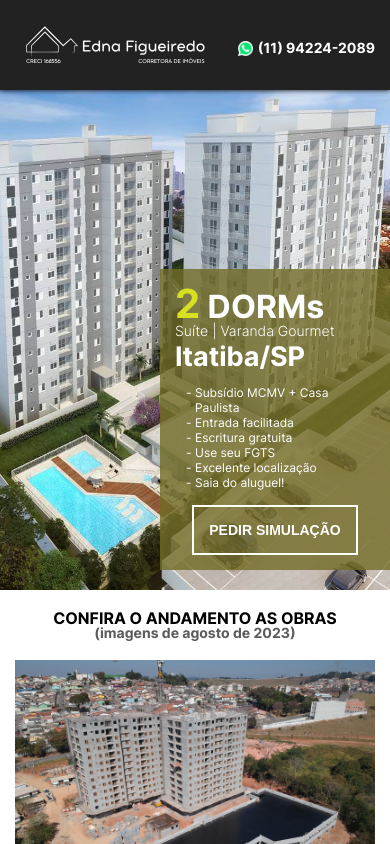
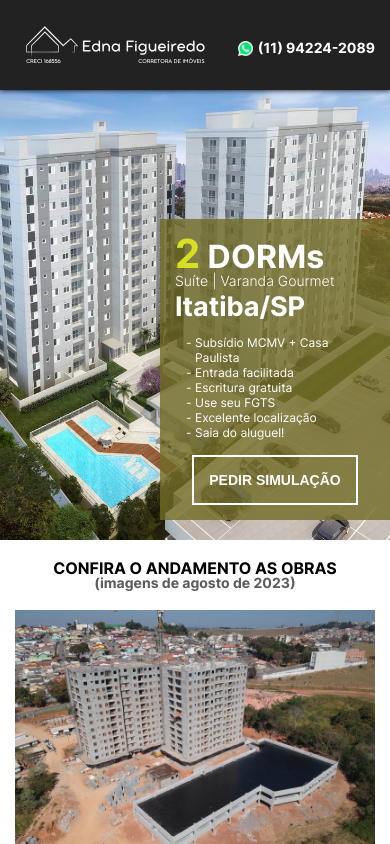
Before and after one commit to sigmaJHS/edna-figueiredo, a React (Create React App) app in the folder client/: page / in a window 390 px wide. Shown: the top 844 px of the page. Built offline with nearby package versions, Linux system fonts and the light colour scheme.

Commit message:
Made the Presentation module responsive for larger devices

```diff
--- a/client/src/components/Presentation.js
+++ b/client/src/components/Presentation.js
@@ -6,13 +6,15 @@ import bg from './../assets/vila-romana.jpg'
 
 export default function Presentation () {
   return (
+    <div id={style['presentation']}>
       <div
-      id={style['presentation']}
+        className={style['bg']}
         style={
           {'backgroundImage': `url(${bg})`}
         }
-    >
+      />
       <div className={style['caption']}>
+        <div className={style['caption-inner']}>
           <h1><span>2</span> DORMs</h1>
           <h3>Suíte | Varanda Gourmet</h3>
           <h2>Itatiba/SP</h2>
@@ -28,15 +30,7 @@ export default function Presentation () {
             <button>Pedir simulação</button>
           </div>
         </div>
-      {/* <div className='container'>
-        <div className={style['caption']}>
-          <h1>Excelente<br />apartamento<br />em Itatiba/SP</h1>
-          <h2>Subsídio Minha Casa Minha Vida<br />+ Casa Paulista</h2>
       </div>
-        <div className={style['form']}>
-          <SimulationForm />
-        </div>
-      </div> */}
     </div>
   )
 }
--- a/client/src/components/Presentation.module.scss
+++ b/client/src/components/Presentation.module.scss
@@ -2,31 +2,53 @@
 
 #presentation {
   position: relative;
-  z-index: 1;
-  height: 400px;
-  background-position: center;
-  background-size: cover;
-  background-repeat: no-repeat;
+  height: 350px;
 
   @include breakpoint-min (xs) {
-    height: 500px;
+    height: 450px;
   }
 
-  // &:after {
-  //   content: '';
-  //   position: absolute;
-  //   display: block;
-  //   top: 0;
-  //   right: 0;
-  //   bottom: 0;
-  //   left: 0;
-  //   background-color: #2D2D2D;
-  //   opacity: .65;
-  //   z-index: -1;
-  // }
+  @include breakpoint-min (md) {
+    height: 650px;
+  }
+
+  @include breakpoint-min (lg) {
+    height: 450px;
+  }
+
+  @include breakpoint-min (xl) {
+    height: 550px;
+  }
+
+  @include breakpoint-min (xxl) {
+    height: 750px;
+  }
+
+  .bg {
+    position: absolute;
+    top: 0;
+    right: 0;
+    bottom: 0;
+    left: 0;
+    z-index: -1;
+    background-position: top center;
+    background-size: cover;
+    background-repeat: no-repeat;
+
+    @include breakpoint-min (lg) {
+      position: relative;
+      display: inline-block;
+      top: auto;
+      right: auto;
+      bottom: auto;
+      left: auto;
+      height: 100%;
+      width: 55%;
+      vertical-align: top;
+    }
+  }
 
   .caption {
-    z-index: 2;
     color: #fff;
     background-color: rgba(#726C27, .8);
     position: absolute;
@@ -35,23 +57,71 @@
     width: 200px;
     padding: 15px;
 
+    @include breakpoint-min (sm) {
+      width: 250px;
+      bottom: 50px;
+    }
+
+    @include breakpoint-min (md) {
+      width: 300px;
+      right: 50px;
+      bottom: 100px;
+      padding: 25px;
+    }
+
+    @include breakpoint-min (lg) {
+      position: relative;
+      bottom: auto;
+      right: auto;
+      width: 45%;
+      height: 100%;
+      padding: 0;
+      display: inline-flex;
+      flex-direction: column;
+      align-items: center;
+      justify-content: center;
+      vertical-align: top;
+      background-color: rgba(#726C27, 1);
+    }
+
     h1 {
       font-size: 32px;
+
+      @include breakpoint-min (lg) {
+        font-size: 40px;
+      }
 
       span {
         font-size: 40px;
         color: #D7DF23;
+
+        @include breakpoint-min (lg) {
+          font-size: 48px;
+        }
       }
     }
 
     h2 {
       font-size: 27px;
       margin-top: 5px;
+
+      @include breakpoint-min (lg) {
+        font-size: 32px;
+        margin-top: 10px;
+      }
     }
 
     h3 {
       font-size: 14px;
       font-weight: lighter;
+
+      @include breakpoint-min (sm) {
+        font-size: 16px;
+      }
+
+      @include breakpoint-min (lg) {
+        font-size: 21px;
+      }
     }
 
     ul {
@@ -59,6 +129,19 @@
       padding-left: 20px;
       list-style: "- ";
       margin: 15px 0;
+
+      @include breakpoint-min (sm) {
+        font-size: 14px;
+      }
+
+      @include breakpoint-min (lg) {
+        font-size: 16px;
+        margin: 20px 0;
+
+        li {
+          margin-bottom: 2px;
+        }
+      }
     }
 
     .button-row {
@@ -73,6 +156,11 @@
         font-weight: bold;
         font-size: 14px;
         padding: 15px;
+
+        @include breakpoint-min (lg) {
+          font-size: 16px;
+          padding: 20px 50px;
+        }
       }
     }
   }
```
Lines whose indentation alone changed are shown as unchanged.
